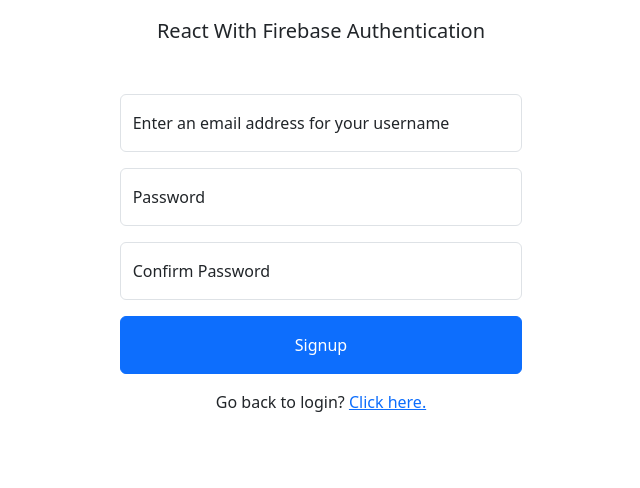
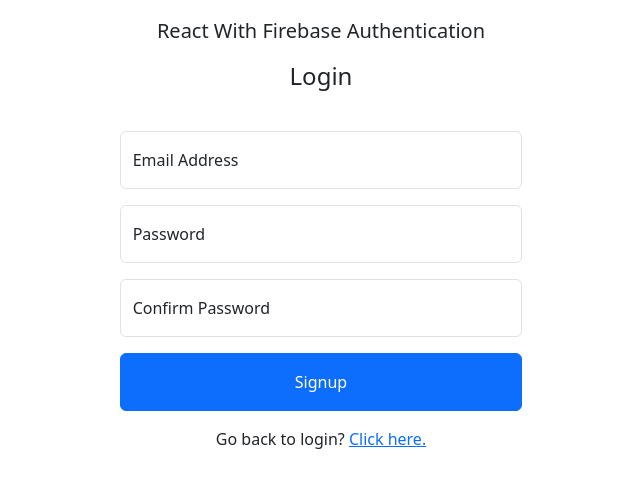
Before and after one commit to DevilRed/react-firebase-auth-test, a React (Vite) app: page /signup in a window 1280 px wide. Shown: the top 488 px of the page, without its empty margins (319-959 px from the left). Built offline with nearby package versions, Linux system fonts and the light colour scheme.

Commit message:
add titles

```diff
--- a/src/pages/Login.jsx
+++ b/src/pages/Login.jsx
@@ -22,6 +22,7 @@
 
     return(
         <div className="container">
+					<h3 className="fs-4 text-center">Login</h3>
             <div className="row justify-content-center">
                 <form className="col-md-4 mt-3 pt-3 pb-3">
                     { "" !== notice &&
--- a/src/pages/Signup.jsx
+++ b/src/pages/Signup.jsx
@@ -27,6 +27,7 @@
 
     return(
         <div className="container">
+					<h3 className="fs-4 text-center">Login</h3>
             <div className="row justify-content-center">
                 <form className="col-md-4 mt-3 pt-3 pb-3">
                     { "" !==notice &&
@@ -43,7 +44,7 @@
 													placeholder="name@example.com"
 													value={ email } onChange={ (e) => setEmail(e.target.value) }>
 												</input>
-                        <label htmlFor="signupEmail" className="form-label">Enter an email address for your username</label>
+                        <label htmlFor="signupEmail" className="form-label">Email Address</label>
                     </div>
                     <div className="form-floating mb-3">
                         <input
```
